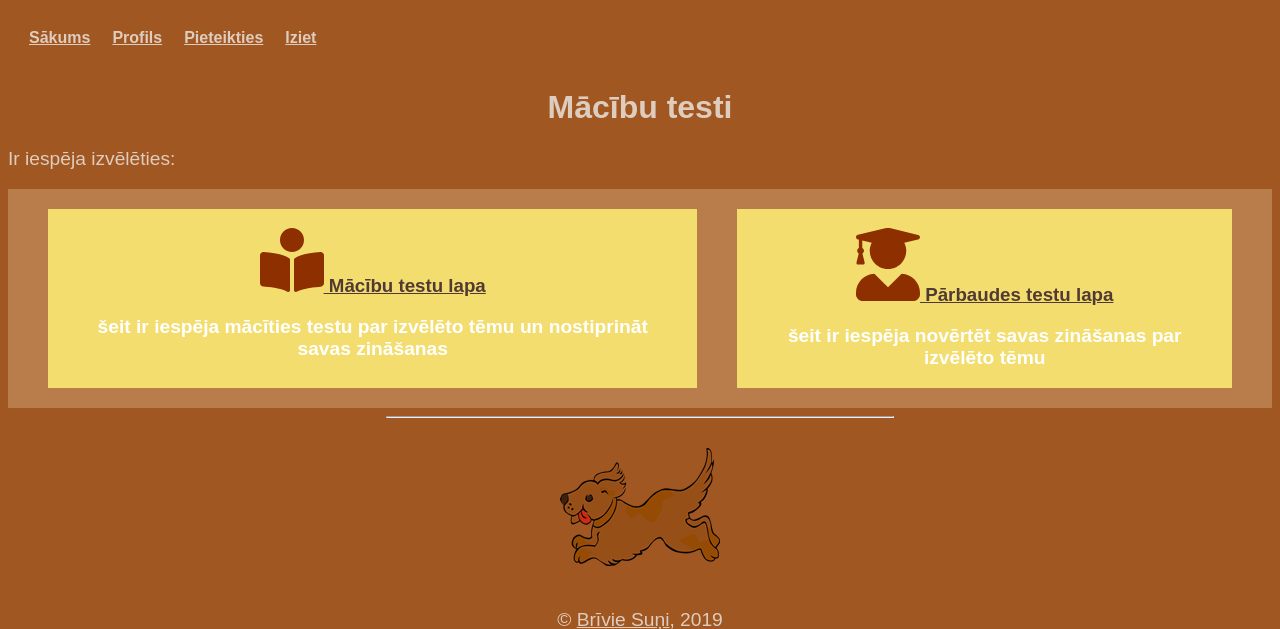
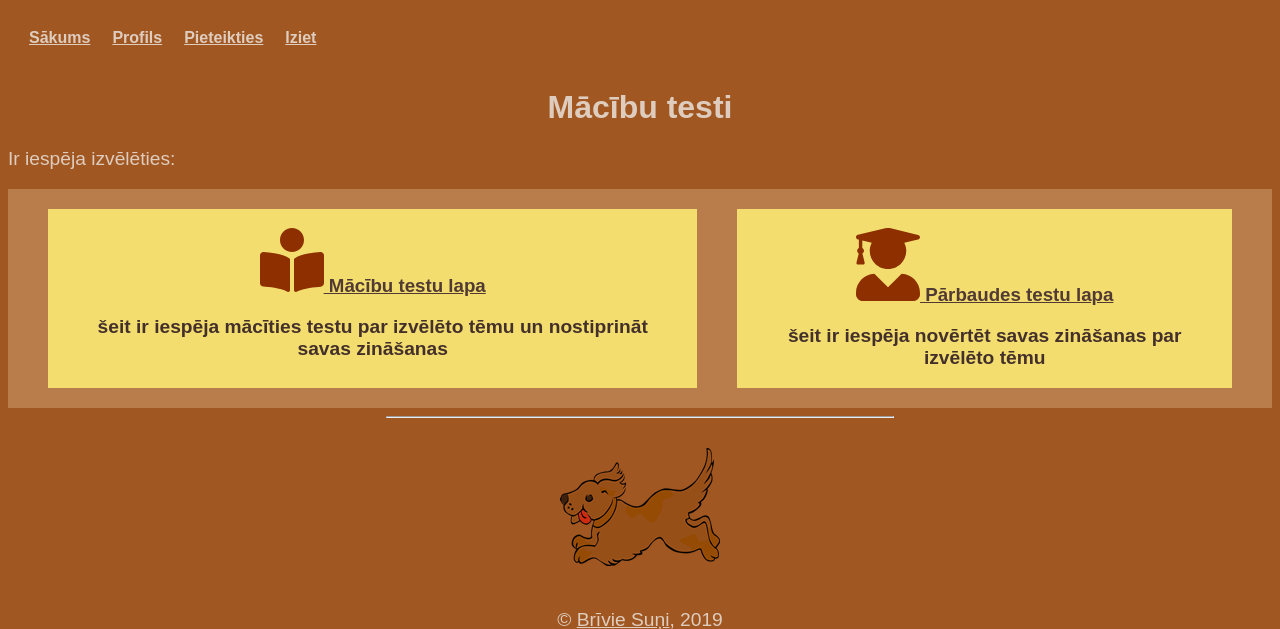
Before and after one commit to juris124/heroku-tests, a Flask app: page / in a window 1280 px wide. Shown: the top 629 px of the page. Run offline with Flask 2, Linux system fonts and the light colour scheme; some libraries are stand-ins or nearby versions.

Commit message:
Laila_flexbox_kr5

```diff
--- a/static/css/stils.css
+++ b/static/css/stils.css
@@ -143,7 +143,7 @@ a {
   border: none;
   text-align: center;
   background: #F2DD6E;
-  color: #fff;
+  color: #44302B;
   border-radius: 0;
   box-shadow: none;
   margin: 20px;
```
